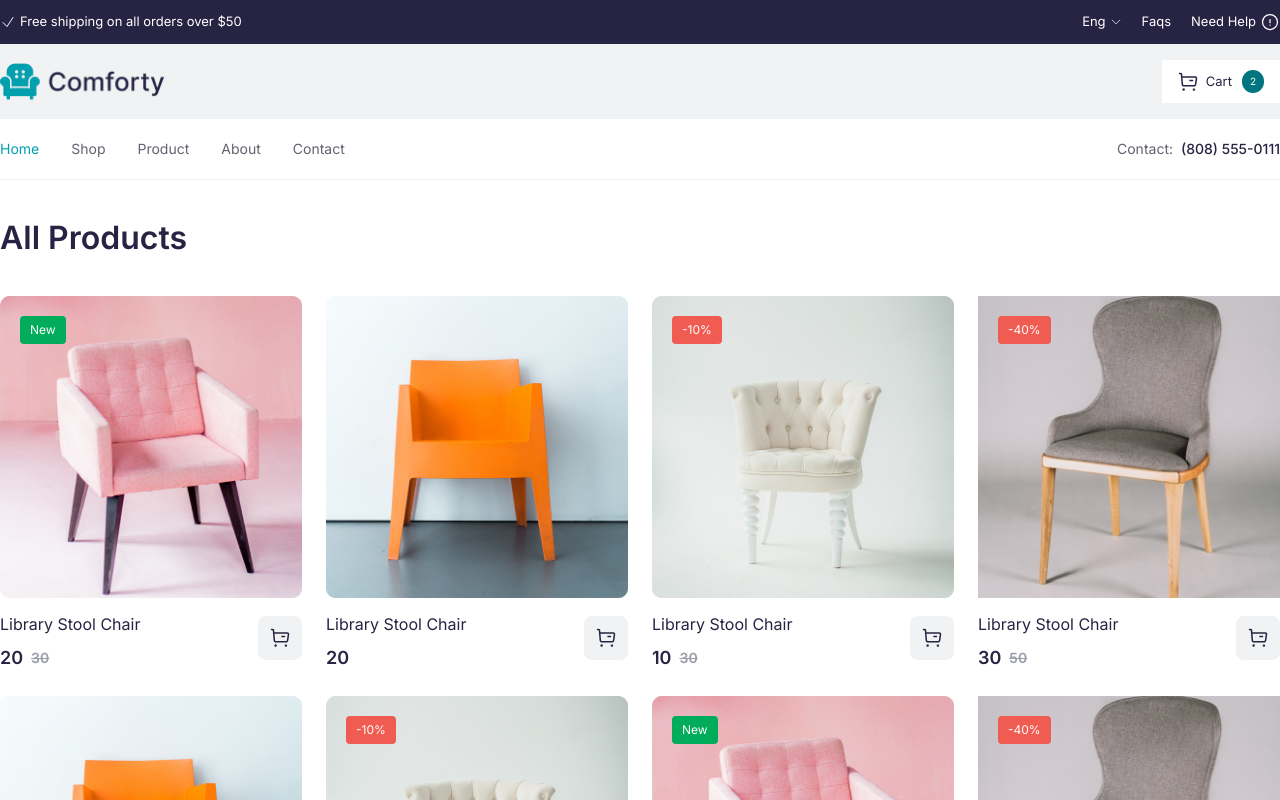
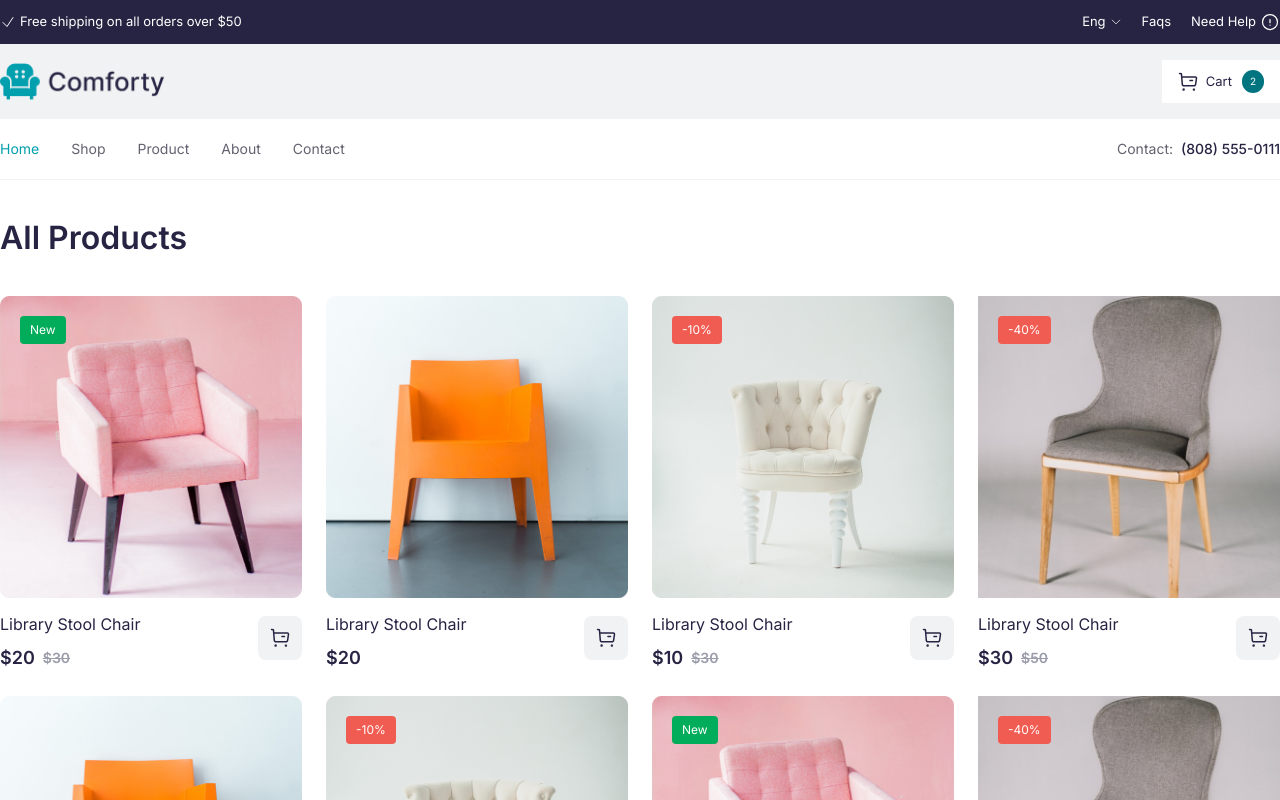
Before and after one commit to m-shoaibdev/GIAIC-NextJS-Design-Hackathon, a Next.js app in the folder comforty/: page /all-products in a window 1280 px wide. Shown: the top 800 px of the page. Built offline with nearby package versions, Linux system fonts and the light colour scheme.

Commit message:
Product price sign added

```diff
--- a/comforty/src/components/products-card.tsx
+++ b/comforty/src/components/products-card.tsx
@@ -25,8 +25,10 @@
             {/* title and price */}
             <div className="">
                 <h4 className="text-base my-2 hover:text-primary group-hover:text-primary">{title}</h4>
-                <p className="text-lg font-semibold flex items-center gap-2">{price}
-                    <span className="text-sm text-mediumGray line-through">{salePrice}</span></p>
+                <p className="text-lg font-semibold flex items-center gap-2">${price}
+                  {
+                    salePrice && (<span className="text-sm text-mediumGray line-through">${salePrice}</span>)
+                  }</p>
             </div>
             {/* add to cart button */}
             <div>
```
Also changed, not shown: 1 other file (tests, documents, lock files or other folders).
